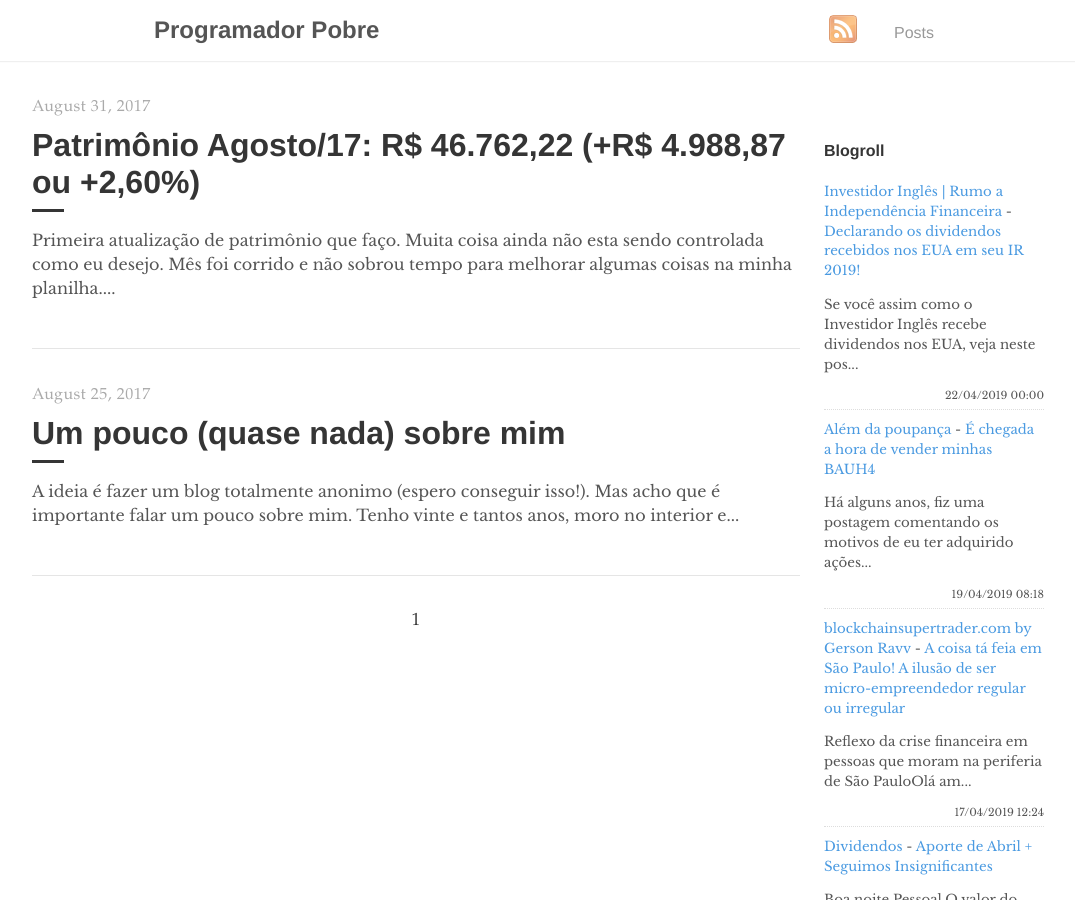
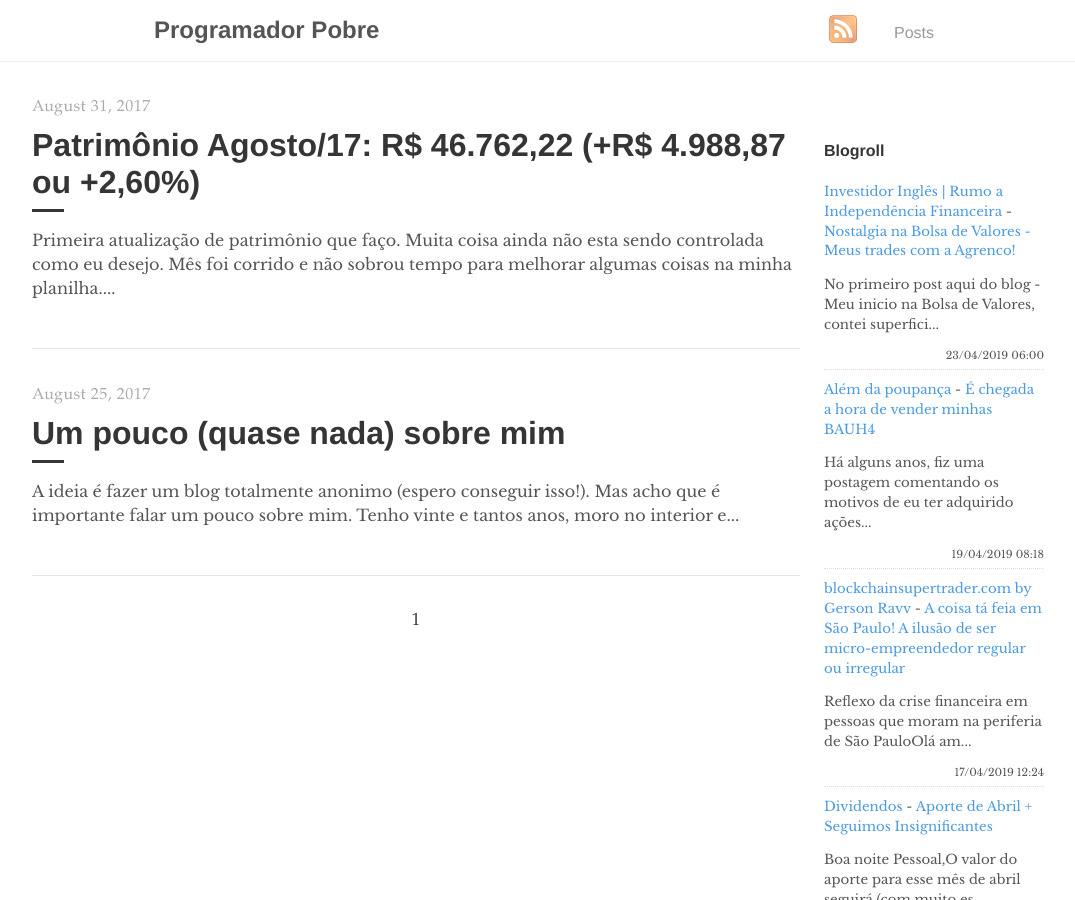
Before and after one commit to programadorpobre/programadorpobre.github.io, a Jekyll site: the page built from index.html, in a window 1280 px wide and 900 px high. Shown: the whole window, without its empty margins (96-1171 px from the left). Built offline with Jekyll 4.4.1, drawn with Linux system fonts in a browser that asks for light colours; the list of posts is cut into pages by our own code; comment, search, counter and statistics services are not loaded.

Commit message:
[ci skip] travis #626

```diff
--- a/_includes/feed-entries.html
+++ b/_includes/feed-entries.html
@@ -1,7 +1,7 @@
 <div class="feed-entry">
-    <a class="feed-entry-site-name" href="https://www.investidoringles.com/">Investidor Inglês | Rumo a Independência Financeira</a> - <a class="feed-entry-title" href="https://www.investidoringles.com/2019/04/como-declarar-dividendos-recebidos-eua.html">Declarando os dividendos recebidos nos EUA em seu IR 2019!</a>
-    <p class="feed-entry-summary">Se você assim como o Investidor Inglês recebe dividendos nos EUA, veja neste pos...</p>
-    <time datetime="2019-04-22T00:00:00.000-03:00">22/04/2019 00:00</time>
+    <a class="feed-entry-site-name" href="https://www.investidoringles.com/">Investidor Inglês | Rumo a Independência Financeira</a> - <a class="feed-entry-title" href="https://www.investidoringles.com/2019/04/trades-agrenco-bolsa-de-valores.html">Nostalgia na Bolsa de Valores - Meus trades com a Agrenco!</a>
+    <p class="feed-entry-summary">No primeiro post aqui do blog - Meu inicio na Bolsa de Valores, contei superfici...</p>
+    <time datetime="2019-04-23T06:00:00.000-03:00">23/04/2019 06:00</time>
 </div>
 <div class="feed-entry">
     <a class="feed-entry-site-name" href="https://alemdapoupanca.blogspot.com/">Além da poupança</a> - <a class="feed-entry-title" href="https://alemdapoupanca.blogspot.com/2019/04/e-chegada-hora-de-vender-minhas-bauh4.html">É chegada a hora de vender minhas BAUH4</a>
```
